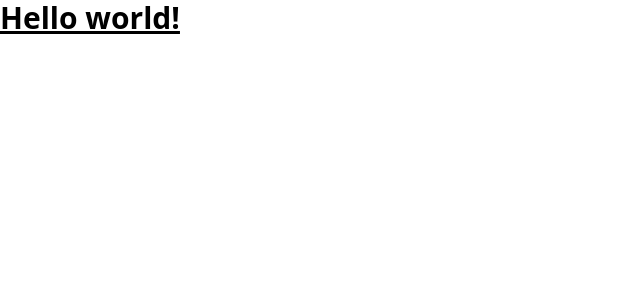
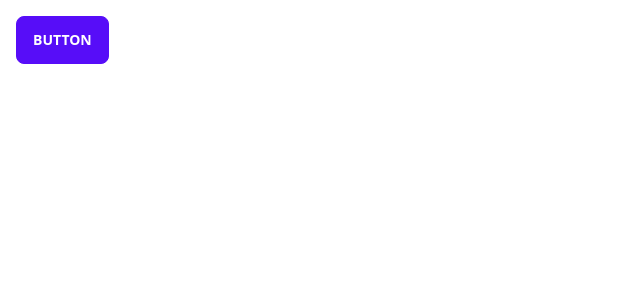
Before and after one commit to tequdev/XRPL-NFT-Demo, a React (Create React App) app: page / in a window 1280 px wide. Shown: the top 300 px of the page, without its empty margins (0-640 px from the left). Built offline with nearby package versions, Linux system fonts and the light colour scheme.

Commit message:
add daisyui

```diff
--- a/package.json
+++ b/package.json
@@ -10,6 +10,7 @@
     "@types/node": "^16.7.13",
     "@types/react": "^18.0.0",
     "@types/react-dom": "^18.0.0",
+    "daisyui": "^2.50.1",
     "react": "^18.2.0",
     "react-dom": "^18.2.0",
     "react-scripts": "5.0.1",
--- a/src/App.tsx
+++ b/src/App.tsx
@@ -2,7 +2,9 @@ import React from 'react';
 
 function App() {
   return (
-   <h1 className='text-3xl font-bold underline'>Hello world!</h1>
+    <div className='p-4'>
+      <button className='btn btn-primary'>Button</button>
+    </div>
   );
 }
 
--- a/tailwind.config.js
+++ b/tailwind.config.js
@@ -4,5 +4,5 @@ module.exports = {
   theme: {
     extend: {},
   },
-  plugins: [],
+  plugins: [require('daisyui')],
 };
```
Also changed, not shown: 1 other file (tests, documents, lock files or other folders).
